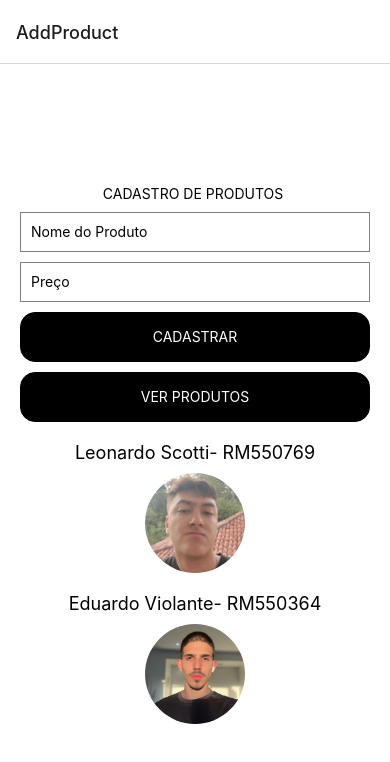
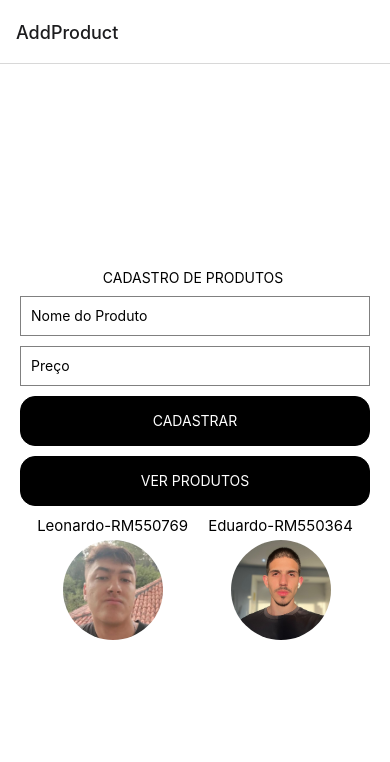
Before and after one commit to leocscotti/desafio-cp2-mobile, a React Native app: screen / in a window 390 px wide. Shown: the top 762 px of the page. Built offline with nearby package versions, Linux system fonts and the light colour scheme.

Commit message:
fotos alinhadas

```diff
--- a/App.js
+++ b/App.js
@@ -1,17 +1,17 @@
 import React, { useState, useEffect } from 'react';
-import { StyleSheet, Text, View, TouchableOpacity, FlatList, TextInput, Image } from 'react-native';
+import { StyleSheet, Text, View, TouchableOpacity, FlatList, TextInput, Image} from 'react-native';
 import AsyncStorage from '@react-native-async-storage/async-storage';
 import { NavigationContainer } from '@react-navigation/native';
 import { createStackNavigator } from '@react-navigation/stack';
 
 
 const pessoa1 = {
-  nome: 'Leonardo Scotti- RM550769',
+  nome: 'Leonardo-RM550769',
   foto: require('./assets/leo-foto.jpg')
 };
 
 const pessoa2 = {
-  nome: 'Eduardo Violante- RM550364',
+  nome: 'Eduardo-RM550364',
   foto: require('./assets/edu-foto.jpg')
 };
 
@@ -64,17 +64,17 @@ function AddProductScreen({ navigation }) {
       </TouchableOpacity>
 
       <View style={styles.personContainer}>
+        <View style={styles.person}>
           <Text style={styles.personText}>{pessoa1.nome}</Text>
           <Image source={pessoa1.foto} style={styles.personImage} />
         </View>
-
-      <View style={styles.personContainer}>
+        <View style={styles.person}>
           <Text style={styles.personText}>{pessoa2.nome}</Text>
           <Image source={pessoa2.foto} style={styles.personImage} />
         </View>
+      </View>
 
     </View>
-
   );
 }
 
@@ -217,16 +217,22 @@ const styles = StyleSheet.create({
     marginTop: 10,
   },
   personContainer: {
+    flexDirection: 'row',
+    justifyContent: 'space-around',
     alignItems: 'center',
-  marginTop: 20,
+    marginTop: 10,
+  },
+  person: {
+    alignItems: 'center',
   },
   personText: {
-  fontSize: 18,
+    fontSize: 15,
+    paddingHorizontal: 10,
   },
   personImage: {
     width: 100,
     height: 100,
     borderRadius: 50,
-  marginTop: 10,
+    marginTop: 5,
   }
 });
```
Lines whose indentation alone changed are shown as unchanged.
